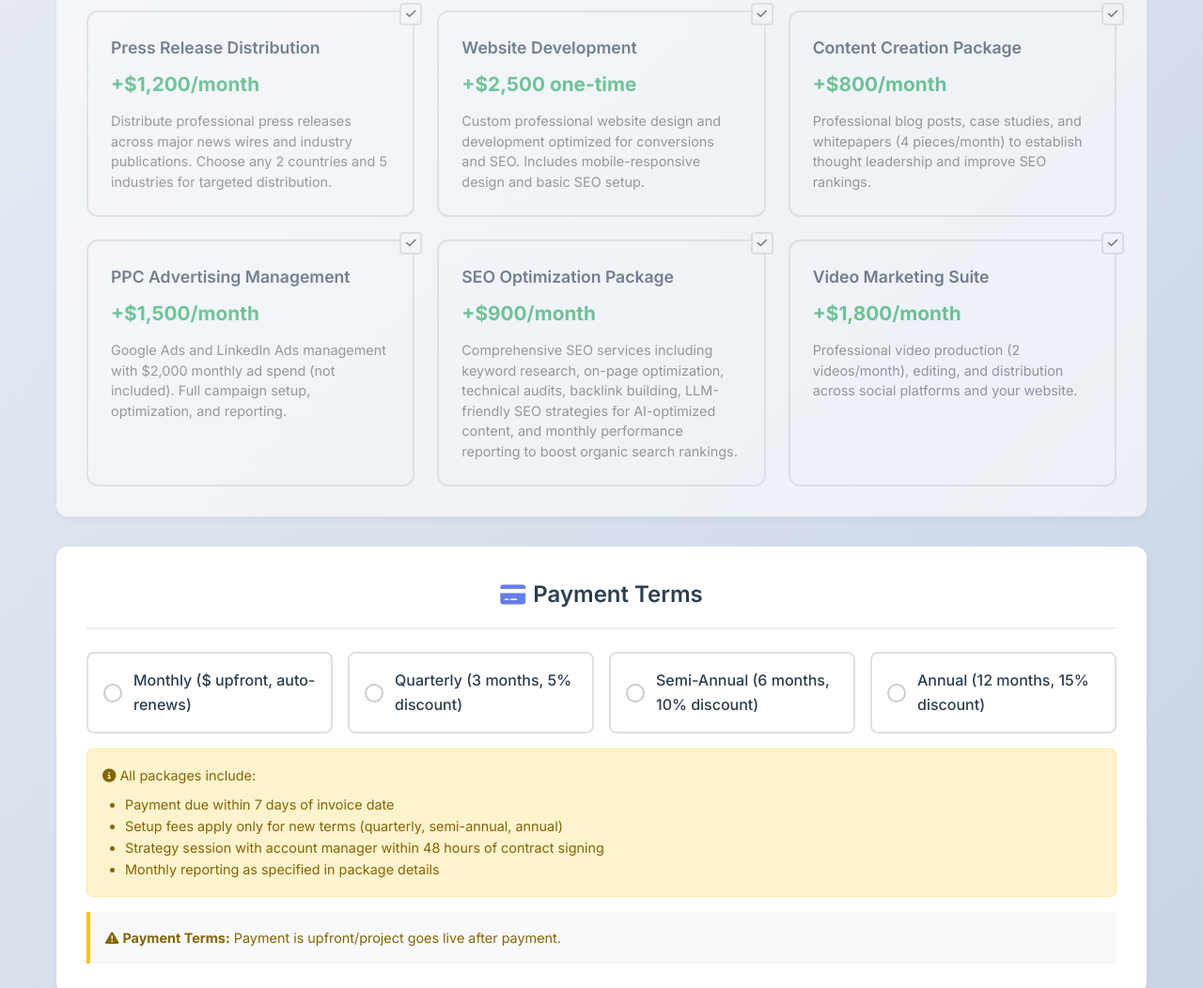
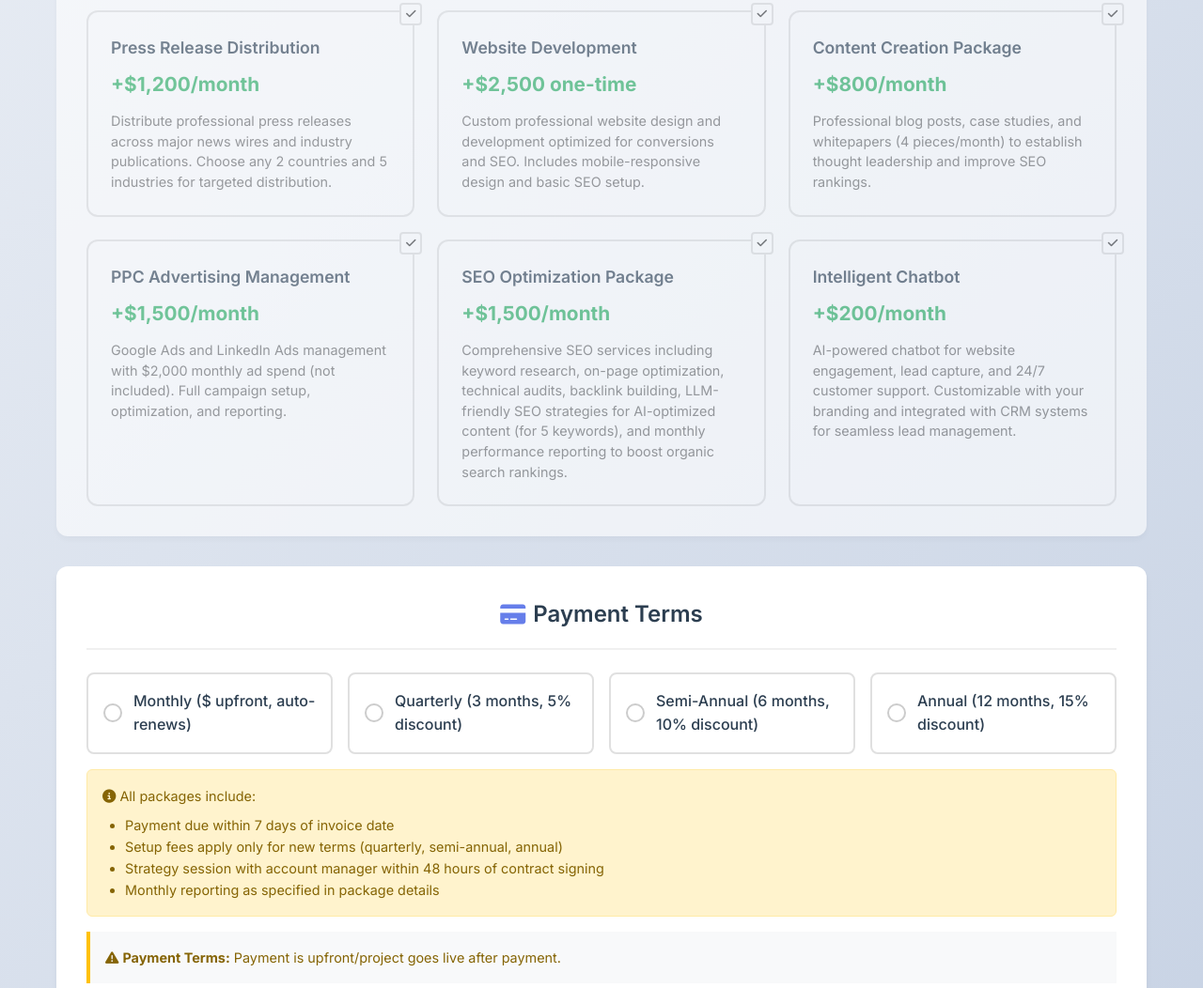
Before and after one commit to phil-prashant/BMJ-Proposal, a plain HTML site: page index.html in a window 1280 px wide. Shown: the part 1343-2395 px from the top of the page at 94% size. Drawn offline with Linux system fonts and the light colour scheme; no server answers.

Commit message:
Update logo, pricing, and button visibility
Updated pricing and descriptions for SEO Optimization Package and Video Marketing Suite. Changed logo image source and modified button visibility.

```diff
--- a/index.html
+++ b/index.html
@@ -767,15 +767,12 @@
             </div>
             <div class="header-actions">
                 <button class="btn btn-secondary" id="clearBtn">Clear Selections</button>
-                <button class="btn btn-primary" id="emailBtn" disabled style="display: none;">
-                    <i class="fas fa-envelope"></i> Email Proposal
-                </button>
             </div>
         </div>
     </div>
 
     <header>
-        <img src="Group-4.jpg" alt="NeoticAI Logo" class="logo">
+        <img src="https://i.ibb.co/LXD3qpNw/Group-4.jpg" alt="NeoticAI Logo" class="logo">
         <div class="container">
             <h1><i class="fas fa-industry"></i> BMJ-Machinery Marketing Solutions</h1>
             <p>Custom Digital Marketing Proposal for Chi Feng Mu</p>
@@ -877,18 +874,18 @@
                     <div class="addon-description">Google Ads and LinkedIn Ads management with $2,000 monthly ad spend (not included). Full campaign setup, optimization, and reporting.</div>
                 </div>
 
-                <div class="addon-card" data-price="900" data-index="4">
+                <div class="addon-card" data-price="1500" data-index="4">
                     <div class="addon-checkbox"><i class="fas fa-check"></i></div>
                     <div class="addon-title">SEO Optimization Package</div>
-                    <div class="addon-price">+$900/month</div>
-                    <div class="addon-description">Comprehensive SEO services including keyword research, on-page optimization, technical audits, backlink building, LLM-friendly SEO strategies for AI-optimized content, and monthly performance reporting to boost organic search rankings.</div>
+                    <div class="addon-price">+$1,500/month</div>
+                    <div class="addon-description">Comprehensive SEO services including keyword research, on-page optimization, technical audits, backlink building, LLM-friendly SEO strategies for AI-optimized content (for 5 keywords), and monthly performance reporting to boost organic search rankings.</div>
                 </div>
 
-                <div class="addon-card" data-price="1800" data-index="5">
+                <div class="addon-card" data-price="200" data-index="5">
                     <div class="addon-checkbox"><i class="fas fa-check"></i></div>
-                    <div class="addon-title">Video Marketing Suite</div>
-                    <div class="addon-price">+$1,800/month</div>
-                    <div class="addon-description">Professional video production (2 videos/month), editing, and distribution across social platforms and your website.</div>
+                    <div class="addon-title">Intelligent Chatbot</div>
+                    <div class="addon-price">+$200/month</div>
+                    <div class="addon-description">AI-powered chatbot for website engagement, lead capture, and 24/7 customer support. Customizable with your branding and integrated with CRM systems for seamless lead management.</div>
                 </div>
             </div>
         </div>
@@ -935,6 +932,9 @@
             <button class="btn btn-secondary" id="finalizeBtn" disabled>
                 <i class="fas fa-check-circle"></i> Finalize Selections
             </button>
+            <button class="btn btn-primary" id="emailBtn" disabled style="display: none;">
+                <i class="fas fa-envelope"></i> Email Proposal
+            </button>
         </div>
 
         <div class="terms-section">
@@ -961,7 +961,7 @@
         </div>
 
         <div class="footer">
-            <p>&copy; 2025 BMJ-Machinery Marketing Solutions. All rights reserved. | Powered by NeoticAI.com | Confidential Proposal</p>
+            <p>© 2025 Neotic AI Marketing & AI Solutions. All rights reserved. | Powered by NeoticAI.com | Confidential Proposal</p>
         </div>
     </div>
 
@@ -1049,8 +1049,8 @@
             { name: 'Website Development', price: 2500, type: 'one-time', description: 'Custom professional website design and development optimized for conversions and SEO. Includes mobile-responsive design and basic SEO setup.' },
             { name: 'Content Creation Package', price: 800, type: 'monthly', description: 'Professional blog posts, case studies, and whitepapers (4 pieces/month) to establish thought leadership and improve SEO rankings.' },
             { name: 'PPC Advertising Management', price: 1500, type: 'monthly', description: 'Google Ads and LinkedIn Ads management with $2,000 monthly ad spend (not included). Full campaign setup, optimization, and reporting.' },
-            { name: 'SEO Optimization Package', price: 900, type: 'monthly', description: 'Comprehensive SEO services including keyword research, on-page optimization, technical audits, backlink building, LLM-friendly SEO strategies for AI-optimized content, and monthly performance reporting to boost organic search rankings.' },
-            { name: 'Video Marketing Suite', price: 1800, type: 'monthly', description: 'Professional video production (2 videos/month), editing, and distribution across social platforms and your website.' }
+            { name: 'SEO Optimization Package', price: 1500, type: 'monthly', description: 'Comprehensive SEO services including keyword research, on-page optimization, technical audits, backlink building, LLM-friendly SEO strategies for AI-optimized content (for 5 keywords), and monthly performance reporting to boost organic search rankings.' },
+            { name: 'Intelligent Chatbot', price: 200, type: 'monthly', description: 'AI-powered chatbot for website engagement, lead capture, and 24/7 customer support. Customizable with your branding and integrated with CRM systems for seamless lead management.' }
         ];
 
         const paymentTerms = {
```
